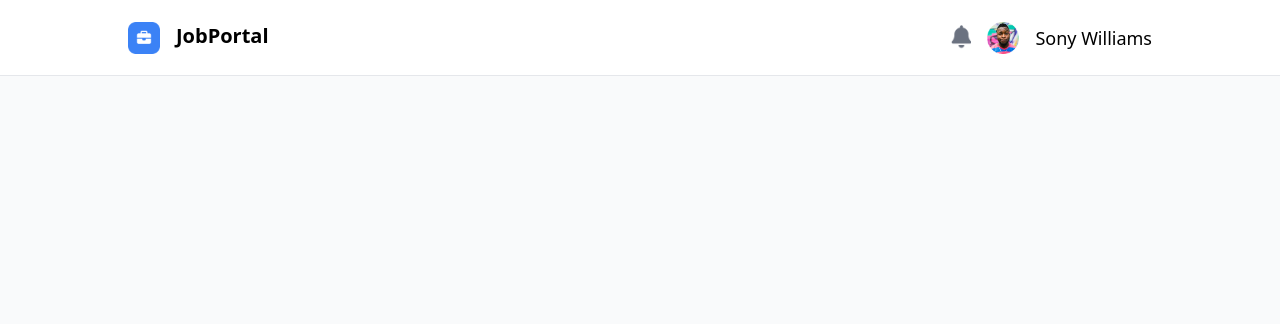
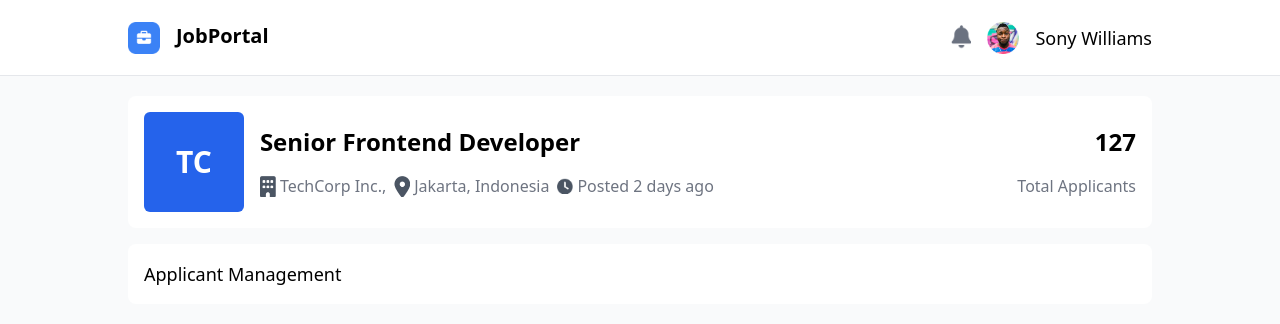
Before and after one commit to FelixH15/poc-cv, a React (Vite) app: page /hrJob in a window 1280 px wide. Shown: the top 324 px of the page. Built offline with nearby package versions, Linux system fonts and the light colour scheme; no server answers.

Commit message:
adding hrjob

```diff
--- a/src/App.jsx
+++ b/src/App.jsx
@@ -1,11 +1,13 @@
 import { BrowserRouter, Routes, Route } from "react-router-dom";
 import "./App.css";
-import UserJob from "./pages/UserJob/UserJob";
 import job from "./assets/job.png";
 import notification from "./assets/notification.png";
 import user from "./assets/user.png";
+import { Suspense, lazy } from "react";
 
 function App() {
+  const UserJob = lazy(() => import("./pages/UserJob/UserJob"));
+  const HRJob = lazy(() => import("./pages/HRJob/HRJob"));
   return (
     <div style={{ backgroundColor: "#F9FAFB" }} className="h-screen">
       {/* Headers */}
@@ -25,9 +27,17 @@ function App() {
       </header>
       {/* Headers */}
       <BrowserRouter>
-        <Routes>
-          <Route path="/" element={<UserJob />} />
-        </Routes>
+        <Suspense
+          fallback={
+            <div className="flex justify-center items-center">Loading...</div>
+          }
+        >
+          <Routes>
+            <Route path="/" element={<UserJob />} />
+            <Route path="/userJob" element={<UserJob />} />
+            <Route path="/hrJob" element={<HRJob />} />
+          </Routes>
+        </Suspense>
       </BrowserRouter>
     </div>
   );
--- /dev/null
+++ b/src/pages/HRJob/HRJob.jsx
@@ -0,0 +1,73 @@
+import company from "../../assets/company.png";
+import location from "../../assets/location.png";
+import time from "../../assets/time.png";
+import { useEffect } from "react";
+import axios from "axios";
+
+export default function HRJob() {
+  useEffect(() => {
+    async function fetchData() {
+      try {
+        const response = await axios.get(
+          "https://hrai-be.onrender.com/applicants"
+        );
+        console.log(response);
+      } catch (error) {
+        console.error("Error getting file :", error);
+      }
+    }
+
+    fetchData();
+  }, []);
+  return (
+    <div className="px-32 py-5 flex flex-col gap-4">
+      {/* Company Profile */}
+      <div className="flex flex-row p-4 justify-between items-center bg-white rounded-lg">
+        <div className="flex flex-row gap-4 items-center">
+          <p
+            className="font-bold text-3xl p-8 rounded-md"
+            style={{ color: "white", backgroundColor: "#2563EB" }}
+          >
+            TC
+          </p>
+          <div className="flex flex-col gap-4">
+            <h2 className="text-2xl font-bold">Senior Frontend Developer</h2>
+            <div className="flex flex-row gap-2">
+              <div className="flex flex-row gap-1 items-center">
+                <img className="w-4" src={company} alt="company-logo" />
+                <p className="text-md" style={{ color: "#6E7481" }}>
+                  TechCorp Inc.,
+                </p>
+              </div>
+              <div className="flex flex-row gap-1 items-center">
+                <img className="w-4" src={location} alt="company-logo" />
+                <p className="text-md" style={{ color: "#6E7481" }}>
+                  Jakarta, Indonesia
+                </p>
+              </div>
+              <div className="flex flex-row gap-1 items-center">
+                <img className="w-4" src={time} alt="company-logo" />
+                <p className="text-md" style={{ color: "#6E7481" }}>
+                  Posted 2 days ago
+                </p>
+              </div>
+            </div>
+          </div>
+        </div>
+        <div className="flex flex-col gap-4 items-end">
+          <h2 className="text-2xl font-bold">127</h2>
+          <p className="text-md" style={{ color: "#6E7481" }}>
+            Total Applicants
+          </p>
+        </div>
+      </div>
+      {/* Company Profile */}
+
+      {/* Search bar */}
+      <div className="flex flex-col p-4 gap-4 bg-white rounded-lg">
+        <p className="text-lg font-medium">Applicant Management</p>
+      </div>
+      {/* Search bar */}
+    </div>
+  );
+}
--- a/src/pages/UserJob/UserJob.jsx
+++ b/src/pages/UserJob/UserJob.jsx
@@ -1,11 +1,11 @@
 import "./UserJob.css";
 import axios from "axios";
-import { useEffect, useState, useRef } from "react";
+import { useState, useRef } from "react";
 
 import company from "../../assets/company.png";
-import companyBlack from "../../assets/company-black.png";
 import location from "../../assets/location.png";
 import time from "../../assets/time.png";
+import companyBlack from "../../assets/company-black.png";
 import group from "../../assets/group.png";
 import upload from "../../assets/upload.png";
 import date from "../../assets/date.png";
@@ -14,21 +14,6 @@ import check from "../../assets/check.png";
 export default function UserJob() {
   const fileInputRef = useRef(null);
   const [message, setMessage] = useState("");
-  useEffect(() => {
-    async function fetchData() {
-      console.log("Fetching data from n8n webhook...");
-      try {
-        const response = await axios.get(
-          "https://hrai-be.onrender.com/applicants"
-        );
-        console.log(response);
-      } catch (error) {
-        console.error("Error getting file :", error);
-      }
-    }
-
-    fetchData();
-  }, []);
 
   async function handleFileChange(event) {
     console.log("File selected:", event.target.files[0]);
```
Also changed, not shown: src/assets/search.png (added).
